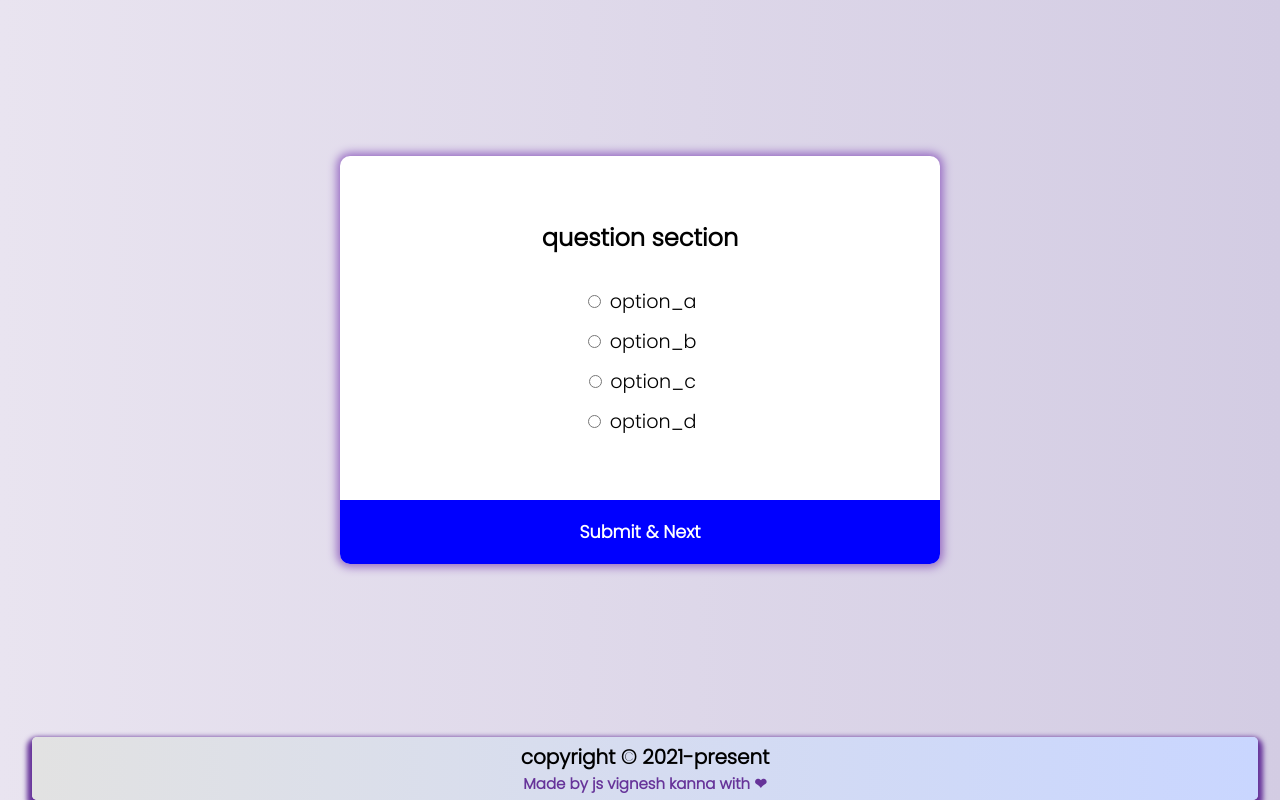
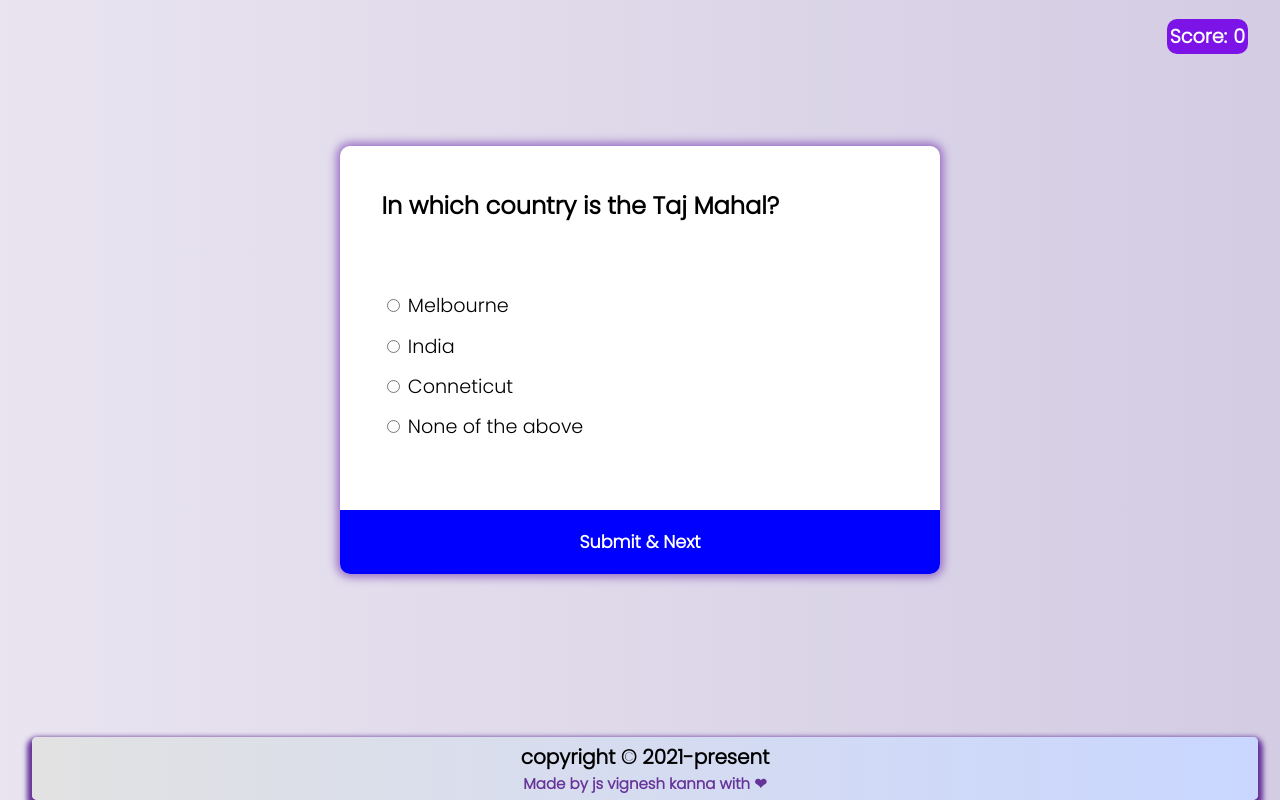
Before and after one commit to jsvigneshkanna/15_JS_Projects, a plain HTML site: page 3-QuizApp/index.html in a window 1280 px wide. Drawn offline with Linux system fonts and the light colour scheme.

Commit message:
quiz js initial done

```diff
--- a/3-QuizApp/app.js
+++ b/3-QuizApp/app.js
@@ -0,0 +1,197 @@
+const quizQna = [
+    {
+        question: 'In which country is the Taj Mahal?',
+        a: 'Melbourne',
+        b: 'India',
+        c: 'Conneticut',
+        d: 'None of the above',
+        correctAns: 'b'
+    },
+    {
+        question: 'Who was the first man to walk on the moon?',
+        a: 'Steven',
+        b: 'Kalpana Chawla',
+        c: 'Neil Armstrong',
+        d: 'Speiberg',
+        correctAns: 'c'
+    },
+    {
+        question: 'Which is the deepest ocean in workd',
+        a: 'Artic',
+        b: 'Atlantic',
+        c: 'Indian',
+        d: 'Pacific',
+        correctAns: 'd'
+    },
+    {
+        question: 'How many strings does a Guitar/ Ukele have?',
+        a: 'Three(3)',
+        b: 'Four(4)',
+        c: 'Six(6)',
+        d: 'Seven(7)',
+        correctAns: 'b'
+    },
+    {
+        question: 'On which continent is India located?',
+        a: 'Asia',
+        b: 'Europe',
+        c: 'Africa',
+        d: 'Antartica',
+        correctAns: 'a'
+    },
+    {
+        question: 'What is the largest planet in the solar system?',
+        a: 'Saturn',
+        b: 'Earth',
+        c: 'Jupiter',
+        d: 'Venus',
+        correctAns: 'c'
+    },
+    {
+        question: 'How many days are there in Febraury in leap year?',
+        a: '30',
+        b: '29',
+        c: '31',
+        d: '28',
+        correctAns: 'd'
+    },
+    {
+        question: 'What does a carnivore eat?',
+        a: 'Grass',
+        b: 'Water',
+        c: 'Meat',
+        d: 'plants',
+        correctAns: 'c'
+    },
+    {
+        question: 'Which ocean is frozen for most of the year?',
+        a: 'Artic',
+        b: 'Indian',
+        c: 'Pacific',
+        d: 'Bay of Bengal',
+        correctAns: 'a'
+    },
+    {
+        question: 'In which Australian city is the Opera House?',
+        a: 'Melbourne',
+        b: 'Sydney',
+        c: 'Perth',
+        d: 'None of the above',
+        correctAns: 'b'
+    },
+    {
+        question: 'What is 44 divided by 4?',
+        a: '19',
+        b: '10',
+        c: '11',
+        d: '8',
+        correctAns: 'c'
+    },
+    {
+        question: 'What is the 7th letter of the alphabet?',
+        a: b,
+        b: c,
+        c: 'g',
+        d: 'f',
+        correctAns: 'c'
+    },
+    {
+        question: 'How many days are there in one year (not a leap year)?',
+        a: '364',
+        b: '367',
+        c: '366',
+        d: '365',
+        correctAns: 'd'
+    },
+    {
+        question: 'How many colors are there in a rainbow?',
+        a: '7',
+        b: '10',
+        c: '12',
+        d: '8',
+        correctAns: 'a'
+    },
+    {
+        question: 'Can you unscramble the following word to reveal the name of the biggest tropical rainforest in the world: ZNMAAO?',
+        a: 'AMAZON',
+        b: 'DECCAN',
+        c: 'AMAAZON',
+        d: 'DECAAN',
+        correctAns: 'a'
+    }
+]
+
+const questionEl = document.getElementById("question");
+const a_textEl = document.getElementById("a_text");
+const b_textEl = document.getElementById("b_text");
+const c_textEl = document.getElementById("c_text");
+const d_textEl = document.getElementById("d_text");
+const answerEls = document.querySelectorAll(".answer");
+const submitBtn = document.getElementById("submit");
+const scoreEl = document.getElementById("score")
+
+let quizCount = 0;
+const totQuiz = quizQna.length;
+let score = 0;
+
+loadQuiz();
+
+function loadQuiz() {
+    deleteAnswerID();
+
+    const currentQuiz = quizQna[quizCount];
+    questionEl.innerText = currentQuiz.question;
+    a_textEl.innerText = currentQuiz.a;
+    b_textEl.innerText = currentQuiz.b;
+    c_textEl.innerText = currentQuiz.c;
+    d_textEl.innerText = currentQuiz.d;
+}
+
+function deleteAnswerID() {
+    answerEls.forEach((answerEl) => {
+        answerEl.checked = false;
+    });
+}
+
+// function to get selected answer ID
+function getAnswerID() {
+    let answerID = undefined;
+    answerEls.forEach((answerEl) => {
+        if(answerEl.checked) {
+            answerID = answerEl.id;
+        }
+    });
+    return answerID;
+}
+
+submitBtn.addEventListener('click', () => {
+    // get the answer click
+    const answerID = getAnswerID();
+
+    if(answerID === quizQna[quizCount].correctAns) {
+        score++;
+        scoreEl.innerText = score;
+        const correctAns = document.getElementById(`${answerID}_res`);
+        correctAns.innerText = '👌';
+        quizCount++;
+        if (quizCount < totQuiz){
+            // timeout for 5 seconds
+            setTimeout(() => {
+                correctAns.innerText = ' ';
+                loadQuiz();
+            }, 1000);
+        }
+    }
+    else {
+        const wrongAns = document.getElementById(`${answerID}_res`);
+        wrongAns.innerText = '😡';
+        quizCount++;
+        // timeout for 5 seconds
+        if (quizCount < totQuiz){
+            setTimeout(() => {
+                wrongAns.innerText = ' ';
+                loadQuiz();
+            }, 1000);
+        }
+    }
+})
--- a/3-QuizApp/index.html
+++ b/3-QuizApp/index.html
@@ -7,27 +7,37 @@
     <link rel="stylesheet" href="style.css">
 </head>
 <body>
+    <div class="score-container">
+        <p>Score:  </p>
+        <p class="score" id="score">0</p>
+    </div>
     <div class="quiz-container">
         <div class="quiz-section">
-            <h2>question section</h2>
+            <h2 id="question">Question</h2>
+            <div id="answer-container">
                 <ul>
                     <li>
                         <input type="radio" id = "a" name="answer" class="answer">
                         <label id = "a_text" for="a">option_a</label>
+                        <span id="a_res"></span>
                     </li>
                     <li>
                         <input type="radio" id = "b" name="answer" class="answer">
                         <label id = "b_text" for="b">option_b</label>
+                        <span id="b_res"></span>
                     </li>
                     <li>
                         <input type="radio" id = "c" name="answer" class="answer">
                         <label id = "c_text" for="c">option_c</label>
+                        <span id="c_res"></span>
                     </li>
                     <li>
                         <input type="radio" id = "d" name="answer" class="answer">
                         <label id = "d_text" for="d">option_d</label>
+                        <span id="d_res"></span>
                     </li>
                 </ul>
+            </div>
         </div>
         <button id="submit">Submit & Next</button>
     </div>
--- a/3-QuizApp/style.css
+++ b/3-QuizApp/style.css
@@ -12,6 +12,23 @@ body {
     justify-content: center;
 }
 
+.score-container{
+    color: white;
+    background: rgb(125, 20, 231);
+    border-radius: 10px;
+    width: max-content;
+    height: max-content;
+    position: fixed;
+    top: 1.2rem;
+    right: 2rem;
+    font-weight: bold;
+    font-size: 1.2rem;
+    display: flex;
+}
+
+p{
+    margin: 3px;
+}
 .quiz-container {
     overflow: hidden;
     box-shadow: 0 0 10px 3px rgb(150, 105, 194);
@@ -23,18 +40,25 @@ body {
 }
 
 h2 {
-    text-align: center;
-    padding: 1rem;
+    text-align: left;
+    word-wrap: normal;
+    padding: 1.3rem;
     margin: 0;
 }
 
+.answer-container {
+    margin: 5px;
+    text-align: left;
+}
+
 .quiz-section {
-    padding: 3rem;
+    padding: 1.3rem;
 }
 
 ul {
     list-style: none;
-    padding: 0;
+    padding: 1.3rem;
+    text-align: left;
 }
 
 ul li {
```
Lines whose indentation alone changed are shown as unchanged.
